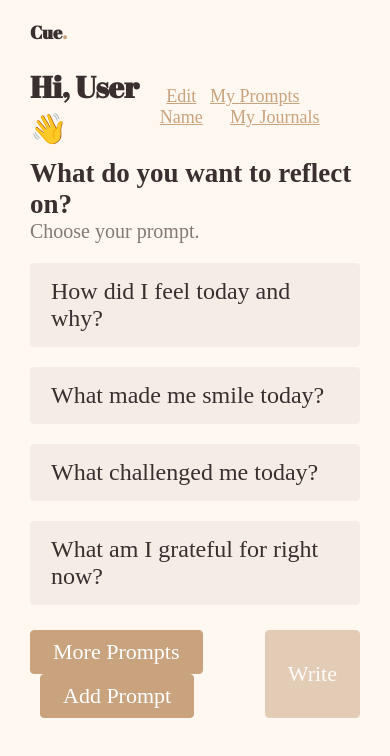
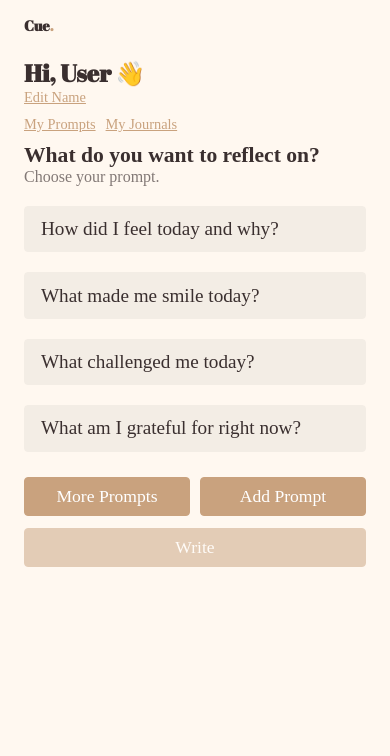
Before and after one commit to AdityaDeyCode909020/cue, a React (Vite) app: page / in a window 390 px wide. Shown: the top 756 px of the page. Built offline with nearby package versions, Linux system fonts and the light colour scheme; a web font is replaced by a local one.

Commit message:
made responsive

```diff
--- a/src/index.css
+++ b/src/index.css
@@ -34,3 +34,22 @@ html {
     border: none;
     color: #d7b493;
 }
+
+
+@media screen and (max-width: 442px) {
+    html {
+        font-size: 55%;
+    }
+}
+
+@media screen and (max-width: 401px) {
+    html {
+        font-size: 50%;
+    }
+}
+
+@media screen and (max-width: 373px) {
+    html {
+        font-size: 48%;
+    }
+}
--- a/src/pages/home-page/HomePage.css
+++ b/src/pages/home-page/HomePage.css
@@ -49,3 +49,37 @@ button:disabled {
 .edit-name-button {
     margin-left: 10px;
 }
+
+@media screen and (max-width: 580px) {
+    .home-page-write-button {
+        flex: 1;
+        margin-left: 10px;
+    }
+}
+
+
+@media screen and (max-width: 517px) {
+
+    .home-page-buttons-cont {
+        flex-direction: column;
+    }
+
+    .lhs-buttons {
+        display: flex;
+    }
+
+    .more-prompts-button {
+        flex: 1;
+    }
+
+    .add-prompt-button {
+        flex: 1;
+    }
+
+    .home-page-write-button {
+        flex: 1;
+        margin-left: 0;
+        margin-top: 12px;
+    }
+
+}
--- a/src/pages/home-page/HomePage.jsx
+++ b/src/pages/home-page/HomePage.jsx
@@ -45,11 +45,11 @@ function HomePage({ journalPrompts, setJournalPrompts, userName }) {
             <JournalPrompts selectedPromptId={selectedPromptId} setSelectedPromptId={setSelectedPromptId} promptsPerPage={promptsPerPage} startIndex={startIndex} journalPrompts={journalPrompts} setJournalPrompts={setJournalPrompts} />
 
             <div className="home-page-buttons-cont">
-                <div>
+                <div className="lhs-buttons">
                     <button className="more-prompts-button button" onClick={loadMorePrompts}>More Prompts</button>
                     <button className="add-prompt-button button" onClick={goToAddPromptPage}>Add Prompt</button>
                 </div>
-                <button onClick={writeJournal} className={selectedPromptId !== null ? 'write-button' : ''} disabled={selectedPromptId === null}>Write</button>
+                <button onClick={writeJournal} className={`home-page-write-button ${selectedPromptId !== null ? 'write-button' : ''}`} disabled={selectedPromptId === null}>Write</button>
             </div>
         </section>
     );
--- a/src/pages/home-page/HomePageSubheader.css
+++ b/src/pages/home-page/HomePageSubheader.css
@@ -19,3 +19,35 @@
 .your-journals-button {
     margin-left: 20px;
 }
+
+
+
+
+@media screen and (max-width: 563px) {
+    .home-page-subheader .lhs {
+        flex-direction: column;
+        justify-content: flex-start;
+        align-items: flex-start;
+    }
+
+    .home-page-subheader .lhs .edit-name-button {
+        margin: 0;
+    }
+}
+
+
+@media screen and (max-width: 695px) {
+    .home-page-subheader {
+        flex-direction: column;
+        justify-content: flex-start;
+        align-items: flex-start;
+    }
+
+    .home-page-subheader .rhs {
+        margin-top: 10px;
+    }
+
+    .home-page-subheader .rhs .your-journals-button {
+        margin-left: 10px;
+    }
+}
--- a/src/pages/write-page/WritePage.css
+++ b/src/pages/write-page/WritePage.css
@@ -46,10 +46,23 @@
   cursor: pointer;
 }
 
-.save-journal-button, .back-to-home-button {
+.save-journal-button,
+.back-to-home-button {
   margin-top: 15px;
 }
 
-.back-to-home-button {
+.write-page-buttons-cont .back-to-home-button {
   margin-left: 10px;
 }
+
+@media screen and (max-width: 525px) {
+  .write-page-buttons-cont {
+    display: flex;
+    flex-direction: column;
+  }
+
+  .write-page-buttons-cont .back-to-home-button {
+    margin-left: 0;
+    margin-top: 10px;
+  }
+}
--- a/src/pages/write-page/WritePage.jsx
+++ b/src/pages/write-page/WritePage.jsx
@@ -103,8 +103,10 @@ export default function WritePage({ journalPrompts, setUserJournals, userJournal
 
             <EditorContent editor={editor} />
 
-            <button className="save-journal-button" onClick={handleSave} disabled={!editor || isEmpty}>Save Journal</button>
-            <button className="back-to-home-button" onClick={backToHome}>Back To Home</button>
+            <div className="write-page-buttons-cont">
+                <button className="save-journal-button" onClick={handleSave} disabled={!editor || isEmpty}>Save Journal</button>
+                <button className="back-to-home-button" onClick={backToHome}>Back To Home</button>
+            </div>
         </section>
     );
 }
--- a/src/pages/your-journals-page/YourJournalsPageSubheader.css
+++ b/src/pages/your-journals-page/YourJournalsPageSubheader.css
@@ -2,4 +2,28 @@
     display: flex;
     align-items: center;
     justify-content: space-between;
+    margin-top: 22px;
+    margin-bottom: 10px;
 }
+
+.yjp-subheader h2 {
+    margin: 0;
+}
+
+.yjp-subheader .back-to-home-button {
+    margin: 0;
+}
+
+@media screen and (max-width: 499px) {
+    .yjp-subheader {
+        flex-direction: column;
+        align-items: flex-start;
+        justify-content: flex-start;
+        margin-bottom: 15px;
+    }
+
+    .yjp-subheader .back-to-home-button {
+        margin-top: 8px;
+    }
+
+}
--- a/src/pages/your-journals-page/YourJournalsPageSubheader.jsx
+++ b/src/pages/your-journals-page/YourJournalsPageSubheader.jsx
@@ -5,7 +5,7 @@ export default function YourJournalsPageSubheader({userName}) {
     return (
         <div className="yjp-subheader">
             <h2>{userName}'s Journals</h2>
-            <BackToHomeButton />
+            <BackToHomeButton className="yjp-subheader-back-button" />
         </div>
     );
 }
--- a/src/pages/your-prompts-page/YourPromptsPage.css
+++ b/src/pages/your-prompts-page/YourPromptsPage.css
@@ -2,4 +2,14 @@
     display: flex;
     justify-content: space-between;
     align-items: center;
+    margin-top: 22px;
+    margin-bottom: 10px;
 }
+
+.ypp-subheader h2 {
+    margin: 0;
+}
+
+.back-to-home-button {
+    margin: 0;
+}
--- a/src/pages/your-prompts-page/YourPromptsPage.jsx
+++ b/src/pages/your-prompts-page/YourPromptsPage.jsx
@@ -10,7 +10,7 @@ export default function YourPromptsPage({ journalPrompts, setJournalPrompts }) {
 
             <div className="ypp-subheader">
                 <h2>Your Prompts</h2>
-                <BackToHomeButton />
+                <BackToHomeButton className="back-button-ypp"/>
             </div>
 
             <UserPrompts journalPrompts={journalPrompts} setJournalPrompts={setJournalPrompts} />
```
Also changed, not shown: src/utils/arrayShuffle.js (deleted, +0 -8 lines). Lines whose indentation alone changed are shown as unchanged.
